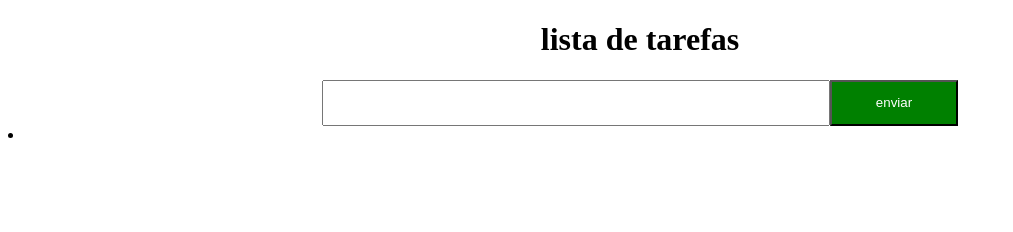
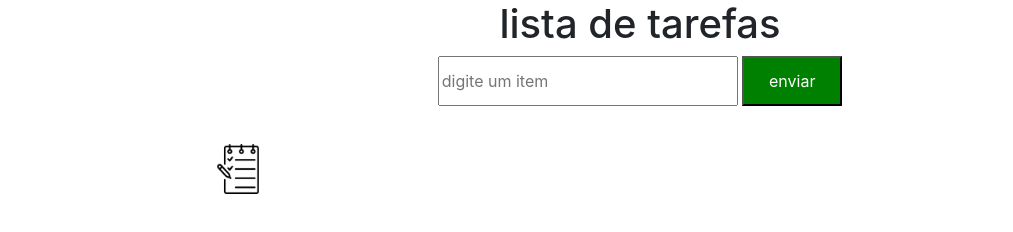
Before and after one commit to rafaeljonker/lista-de-tarefas, a plain HTML site: page lista de tarefas/index.html in a window 1280 px wide. Shown: the whole page, without its empty margins (0-1013 px from the left). Drawn offline with nearby package versions, Linux system fonts and the light colour scheme.

Commit message:
first_commit

```diff
--- a/lista de tarefas/index.html
+++ b/lista de tarefas/index.html
@@ -4,6 +4,8 @@
     <meta charset="UTF-8">
     <meta name="viewport" content="width=device-width, initial-scale=1.0">
     <title>Document</title>
+    <link rel="stylesheet" href="https://stackpath.bootstrapcdn.com/bootstrap/4.1.3/css/bootstrap.min.css" integrity="sha384-MCw98/SFnGE8fJT3GXwEOngsV7Zt27NXFoaoApmYm81iuXoPkFOJwJ8ERdknLPMO" crossorigin="anonymous">
+
     <link rel="stylesheet" href="style.css">
     <link rel="stylesheet" href="https://fonts.googleapis.com/css2?family=Material+Symbols+Outlined:opsz,wght,FILL,GRAD@20..48,100..700,0..1,-50..200" />
     <link rel="stylesheet" href="https://fonts.googleapis.com/css2?family=Material+Symbols+Outlined:opsz,wght,FILL,GRAD@20..48,100..700,0..1,-50..200" />
@@ -14,13 +16,26 @@
     <div class="grid-center">
 
 <div class="flex">
-    <input type="text"  value="" id="formulario"  >
-    <button onclick="clicou()">enviar</button>
+    <div class="alinhar">
+        <input type="text" placeholder="digite um item"  value="" id="formulario"  >
+        <button onclick="clicou()">enviar</button>
 
-</div></div>
+    </div>
+</div>
 
-<li id="mylist"></li>
 
+<main class="area-lista">
+<div class="item">
+    <div class="item-icone">
+        <img src="/images/to-do.png" alt="">
+    </div>
+    <div class="lita-item"></div>
+    <div class="lita-botao"></div>
+
+</div>
+</main>
+
+</div>
 
 
 </body>
--- a/lista de tarefas/script.js
+++ b/lista de tarefas/script.js
@@ -12,7 +12,7 @@ document.getElementById('mylist').appendChild(p)
 }
 
 
-document.getElementById('mylist').addEventListener('ondbclick', function(event) {
+document.getElementById('mylist').addEventListener('onclick', function(event) {
     if (event.target.tagName === 'P') {
         event.target.classList.add('display-none');
     }
--- a/lista de tarefas/style.css
+++ b/lista de tarefas/style.css
@@ -1,28 +1,54 @@
-.display-none{
+.display-none {
   display: none;
 }
 
-h1{
+h1 {
   text-align: center;
 }
-.grid-center{
+.grid-center {
   display: grid;
   grid-template-columns: 1fr 4fr 1fr;
+  grid-template-rows: 1fr 1fr;
 }
 
-.flex{
+.flex {
   display: flex;
   grid-column: 2;
   justify-content: center;
 }
 
-input{
-    width: 31.25rem;
-    height: 2.5rem;
+.alinhar{
+
 }
-button{
-    width: 8rem;
+
+input {
+    width: 18.75rem;
+    height: 3.125rem;
+
+}
+button {
+  max-width: 100%;
   background-color: green;
   color: white;
+  width: 6.25rem;
+  height: 3.125rem;
+}
 
+.item {
+  display: flex;
+  flex-flow: row wrap;
+  justify-content: center;
+  align-items: center;
+  background: white;
+  height: 80px;
+  width: 100px;
 }
+
+.area-lista {
+  grid-row: 2;
+  grid-column: 2;
+}
+
+img {
+  max-width: 50%;
+}
```
Also changed, not shown: lista de tarefas/images/to-do.png (added). Lines whose indentation alone changed are shown as unchanged.
